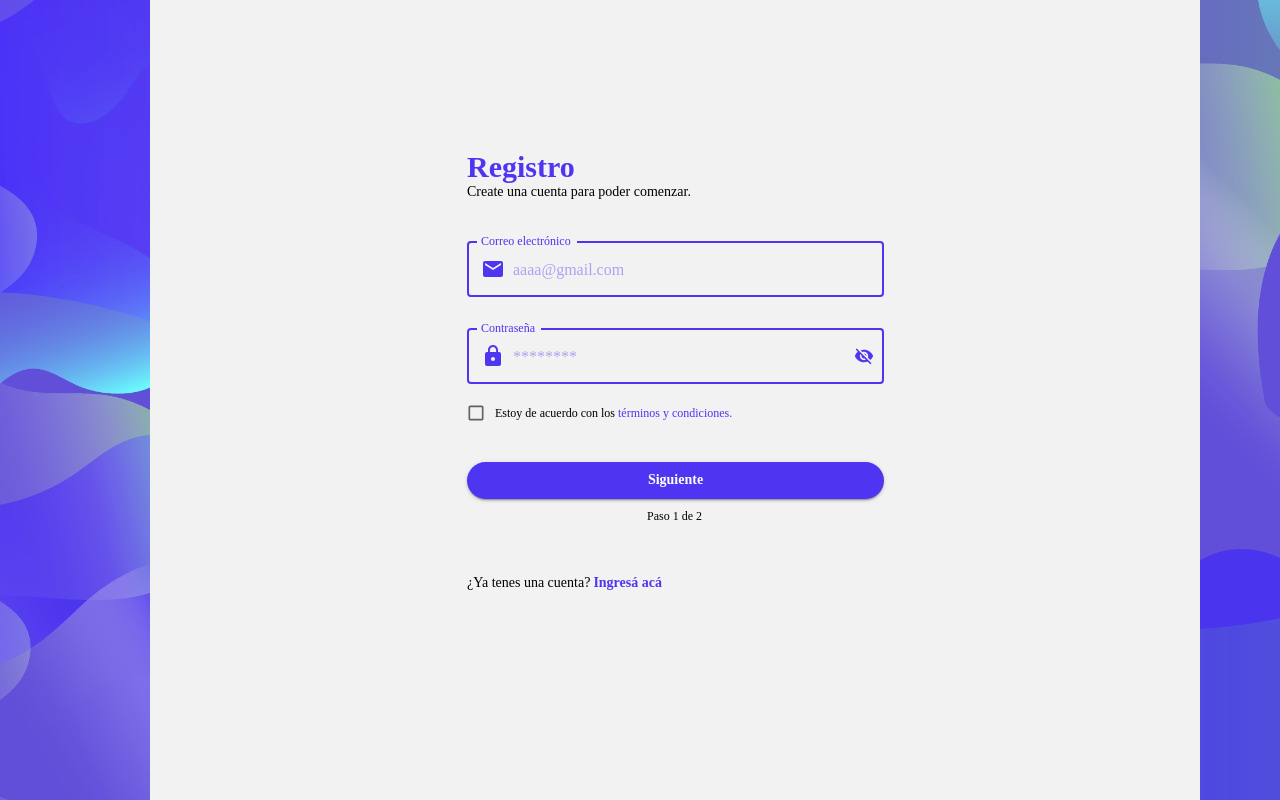
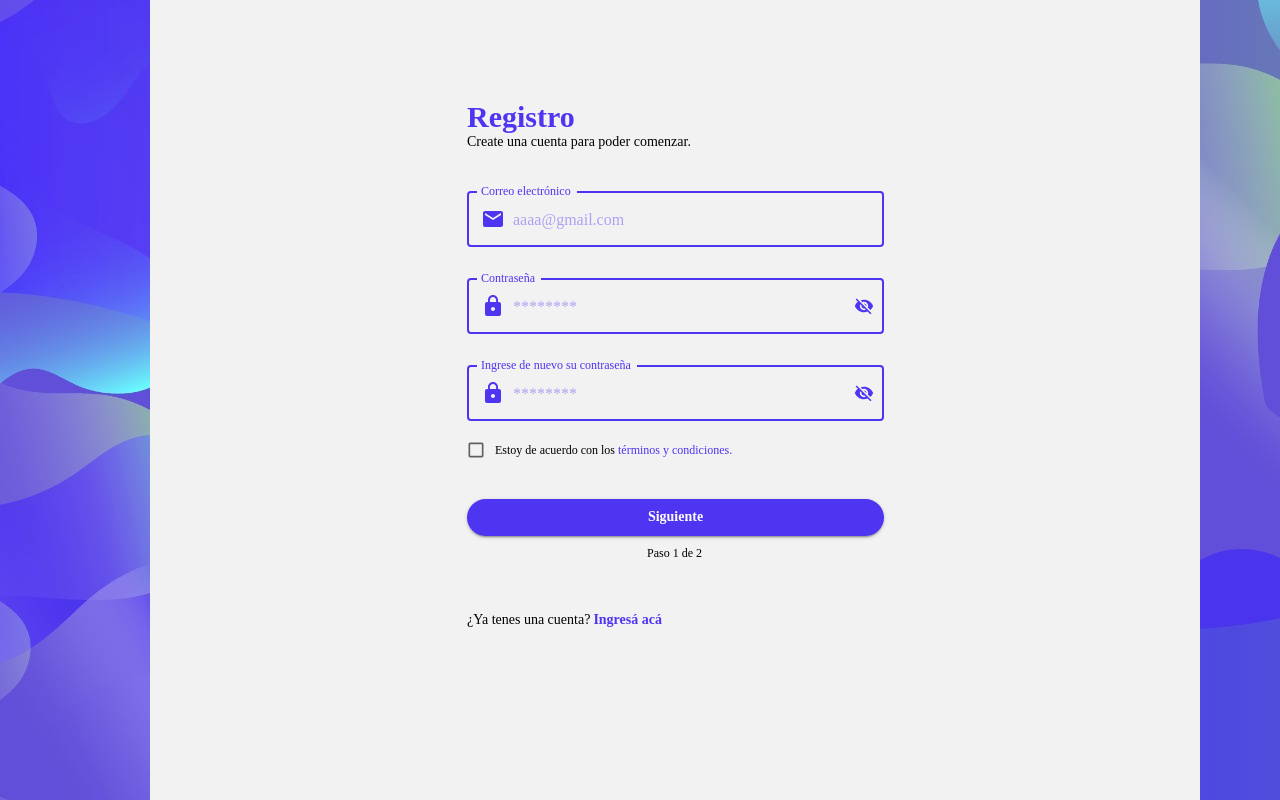
Before and after one commit to NadineBaldi/ensenian2-front, a React (Create React App) app: page /signUp in a window 1280 px wide. Built offline with nearby package versions, Linux system fonts and the light colour scheme.

Commit message:
KAN-22: DNI and File Number validations were added

```diff
--- a/src/constants/util.js
+++ b/src/constants/util.js
@@ -1,19 +1,45 @@
 const EMPTY_FIELD = "EMPTY_FIELD";
 const DIFFERENT_PASSWORD = "DIFFERENT_PASSWORD";
+const EMAIL = "email";
+const PASSWORD = "password";
+const DUPLICATED_PASS = "duplicatedPass";
+const DNI = "dni";
+const FILE_NUMBER = "fileNumber";
+
+// error messages
 const INVALID_EMAIL_FORMAT =
   "El formato del email debe ser de la forma test@test.com";
 const INVALID_PASSWORD_FORMAT =
   "La contraseña debe contener al menos 8 caracteres";
 const INVALID_NAME = "El nuevo nombre debe ser diferente al actual";
+const ERROR_TERMS_AND_CONDITIONS =
+  "*Debes aceptar los términos y condiciones para continuar.";
+const NOT_SAME_PASS = "Ambas contraseñas deben coincidir.";
+const ERROR_EMPTY_FIELDS = "El campo no puede quedar vacío";
+const INVALID_DNI_FORMAT = "El DNI debe contener al menos 7 caracteres";
+const INVALID_FILE_NUMBER_FORMAT =
+  "El número de legajo debe contener al menos 5 caracteres";
+
+// status
 const ARCHIVED_COURSE_STATUS = "Archivado";
 const PUBLISHED_COURSE_STATUS = "Publicado";
 
 module.exports = {
   EMPTY_FIELD,
   DIFFERENT_PASSWORD,
+  EMAIL,
+  PASSWORD,
+  DUPLICATED_PASS,
+  DNI,
+  FILE_NUMBER,
   INVALID_NAME,
   INVALID_EMAIL_FORMAT,
   INVALID_PASSWORD_FORMAT,
+  ERROR_TERMS_AND_CONDITIONS,
+  NOT_SAME_PASS,
+  ERROR_EMPTY_FIELDS,
+  INVALID_DNI_FORMAT,
+  INVALID_FILE_NUMBER_FORMAT,
   ARCHIVED_COURSE_STATUS,
   PUBLISHED_COURSE_STATUS,
 };
--- a/src/pages/signUp/SignUpView.js
+++ b/src/pages/signUp/SignUpView.js
@@ -12,6 +12,7 @@ const SignUp = () => {
   const [values, setValues] = useState({
     email: "",
     password: "",
+    duplicatedPass: "",
     name: "",
     lastName: "",
     birthdate: "",
@@ -19,7 +20,7 @@ const SignUp = () => {
     provinceSelected: "",
     city: "",
     domicile: "",
-    registrationNumber: "",
+    fileNumber: "",
     university: "",
   });
 
@@ -27,6 +28,7 @@ const SignUp = () => {
   const [errorMessages, setErrorMessages] = useState({
     email: "",
     password: "",
+    duplicatedPass: "",
     name: "",
     lastName: "",
     birthdate: "",
@@ -34,7 +36,7 @@ const SignUp = () => {
     provinceSelected: "",
     city: "",
     domicile: "",
-    registrationNumber: "",
+    fileNumber: "",
     university: "",
   });
 
--- a/src/pages/signUp/components/signUpStep1/SignUpStep1View.js
+++ b/src/pages/signUp/components/signUpStep1/SignUpStep1View.js
@@ -15,10 +15,16 @@ import LockIcon from "@mui/icons-material/Lock";
 import Visibility from "@mui/icons-material/Visibility";
 import VisibilityOff from "@mui/icons-material/VisibilityOff";
 
-// Utils
+// Constants
 import {
+  EMAIL,
+  PASSWORD,
   INVALID_EMAIL_FORMAT,
   INVALID_PASSWORD_FORMAT,
+  ERROR_TERMS_AND_CONDITIONS,
+  NOT_SAME_PASS,
+  ERROR_EMPTY_FIELDS,
+  DUPLICATED_PASS,
 } from "../../../../constants/util";
 
 const SignUpStep1 = (props) => {
@@ -34,6 +40,7 @@ const SignUpStep1 = (props) => {
   // Use states
   const [checked, setChecked] = useState(false);
   const [showPassword, setShowPassword] = useState(false);
+  const [showDuplicatedPass, setShowDuplicatedPass] = useState(false);
   const [errorTermsAndConditionsMessage, setErrorTermsAndConditionsMessage] =
     useState("");
 
@@ -45,36 +52,39 @@ const SignUpStep1 = (props) => {
   const getEmailErrorMessage = () => {
     let regex = /^[A-Z0-9._%+-]+@[A-Z0-9.-]+\.[A-Z]+$/i;
 
-    if (values["email"] === "") {
-      return "El campo no puede quedar vacío";
-    } else if (!regex.test(values["email"])) {
+    if (values[EMAIL] === "") {
+      return ERROR_EMPTY_FIELDS;
+    } else if (!regex.test(values[EMAIL])) {
       return INVALID_EMAIL_FORMAT;
     }
     return "";
   };
 
-  const getPasswordErrorMessage = () => {
-    if (values["password"] === "") {
-      return "El campo no puede quedar vacío";
-    } else if (values["email"].length <= 7) {
+  const getPasswordErrorMessage = (key) => {
+    if (values[key] === "") {
+      return ERROR_EMPTY_FIELDS;
+    } else if (values[key].length <= 7) {
       return INVALID_PASSWORD_FORMAT;
+    } else if (values[PASSWORD] !== values[DUPLICATED_PASS]) {
+      return NOT_SAME_PASS;
     }
     return "";
   };
 
   const handleClickShowPassword = () => setShowPassword((show) => !show);
 
+  const handleClickShowDuplicatedPassword = () =>
+    setShowDuplicatedPass((show) => !show);
+
   const showNextStep = () => {
-    debugger;
     const newErrorMessages = {
       email: getEmailErrorMessage(),
-      password: getPasswordErrorMessage(),
+      password: getPasswordErrorMessage(PASSWORD),
+      duplicatedPass: getPasswordErrorMessage(DUPLICATED_PASS),
     };
 
     if (!checked) {
-      setErrorTermsAndConditionsMessage(
-        "*Debes aceptar los términos y condiciones para continuar."
-      );
+      setErrorTermsAndConditionsMessage(ERROR_TERMS_AND_CONDITIONS);
     } else {
       setErrorTermsAndConditionsMessage("");
     }
@@ -84,6 +94,8 @@ const SignUpStep1 = (props) => {
     if (
       newErrorMessages.email === "" &&
       newErrorMessages.password === "" &&
+      newErrorMessages.duplicatedPass === "" &&
+      values[PASSWORD] === values[DUPLICATED_PASS] &&
       checked
     ) {
       setCurrentStep(2);
@@ -102,7 +114,7 @@ const SignUpStep1 = (props) => {
       </div>
       <div className="text-field-container">
         <TextField
-          id="email"
+          id={EMAIL}
           value={values.email}
           label="Correo electrónico"
           placeholder="aaaa@gmail.com"
@@ -117,14 +129,14 @@ const SignUpStep1 = (props) => {
             className: "text-field",
           }}
           style={{ marginTop: 11 }}
-          onChange={(event) => handleFieldChange("email", event.target.value)}
+          onChange={(event) => handleFieldChange(EMAIL, event.target.value)}
           error={!!errorMessages.email}
           helperText={errorMessages.email}
         />
       </div>
       <div className="text-field-container">
         <TextField
-          id="password"
+          id={PASSWORD}
           value={values.password}
           label="Contraseña"
           placeholder="********"
@@ -155,12 +167,49 @@ const SignUpStep1 = (props) => {
             ),
           }}
           style={{ marginTop: 11 }}
-          onChange={(event) =>
-            handleFieldChange("password", event.target.value)
-          }
+          onChange={(event) => handleFieldChange(PASSWORD, event.target.value)}
           error={!!errorMessages.password}
           helperText={errorMessages.password}
-          // onBlur={(event) => validatePassword(event.target.value)}
+        />
+      </div>
+      <div className="text-field-container">
+        <TextField
+          id={DUPLICATED_PASS}
+          value={values.duplicatedPass}
+          label="Ingrese de nuevo su contraseña"
+          placeholder="********"
+          color="primary"
+          type={showDuplicatedPass ? "text" : "password"}
+          focused
+          InputProps={{
+            startAdornment: (
+              <InputAdornment position="start">
+                <LockIcon color="primary" />
+              </InputAdornment>
+            ),
+            className: "text-field",
+            endAdornment: (
+              <InputAdornment position="end">
+                <IconButton
+                  aria-label="toggle password visibility"
+                  onClick={handleClickShowDuplicatedPassword}
+                  edge="end"
+                >
+                  {showDuplicatedPass ? (
+                    <Visibility fontSize="small" color="primary" />
+                  ) : (
+                    <VisibilityOff fontSize="small" color="primary" />
+                  )}
+                </IconButton>
+              </InputAdornment>
+            ),
+          }}
+          style={{ marginTop: 11 }}
+          onChange={(event) =>
+            handleFieldChange(DUPLICATED_PASS, event.target.value)
+          }
+          error={!!errorMessages.duplicatedPass}
+          helperText={errorMessages.duplicatedPass}
         />
       </div>
       <div className="terms-and-conditions-container-with-error">
--- a/src/pages/signUp/components/signUpStep2/SignUpStep2View.js
+++ b/src/pages/signUp/components/signUpStep2/SignUpStep2View.js
@@ -16,6 +16,13 @@ import ArrowBackIcon from "@mui/icons-material/ArrowBack";
 
 // Constants
 import { universities, provinces } from "../../../../constants/signUp";
+import {
+  DNI,
+  FILE_NUMBER,
+  ERROR_EMPTY_FIELDS,
+  INVALID_DNI_FORMAT,
+  INVALID_FILE_NUMBER_FORMAT,
+} from "../../../../constants/util";
 
 const SignUpStep2 = (props) => {
   const {
@@ -62,16 +69,32 @@ const SignUpStep2 = (props) => {
     let hasErrors = false;
     const newErrorMessages = {};
 
+    if (values[DNI].length <= 6) {
+      newErrorMessages[DNI] = INVALID_DNI_FORMAT;
+    } else {
+      newErrorMessages[DNI] = "";
+    }
+
+    if (values[FILE_NUMBER].length <= 4) {
+      newErrorMessages[FILE_NUMBER] = INVALID_FILE_NUMBER_FORMAT;
+    } else {
+      newErrorMessages[FILE_NUMBER] = "";
+    }
+
     for (const fieldName in values) {
       if (values[fieldName].trim() === "") {
-        newErrorMessages[fieldName] = "El campo no puede quedar vacío";
+        newErrorMessages[fieldName] = ERROR_EMPTY_FIELDS;
         hasErrors = true;
       }
     }
 
     setErrorMessages(newErrorMessages);
 
-    if (!hasErrors) {
+    if (
+      !hasErrors &&
+      newErrorMessages.dni === "" &&
+      newErrorMessages.fileNumber === ""
+    ) {
       window.location.href = "http://localhost:3000/login";
     }
   };
@@ -236,9 +259,9 @@ const SignUpStep2 = (props) => {
         </div>
         <div className="item-container">
           <TextField
-            id="matricula"
-            value={values.registrationNumber}
-            label="Número de matrícula"
+            id="fileNumber"
+            value={values.fileNumber}
+            label="Número de legajo"
             color="primary"
             type="number"
             focused
@@ -248,10 +271,10 @@ const SignUpStep2 = (props) => {
             style={{ marginTop: 11 }}
             fullWidth
             onChange={(event) =>
-              handleFieldChange("registrationNumber", event.target.value)
+              handleFieldChange("fileNumber", event.target.value)
             }
-            error={!!errorMessages.registrationNumber}
-            helperText={errorMessages.registrationNumber}
+            error={!!errorMessages.fileNumber}
+            helperText={errorMessages.fileNumber}
           />
         </div>
       </div>
--- a/src/pages/signUp/styles.scss
+++ b/src/pages/signUp/styles.scss
@@ -14,7 +14,7 @@
 }
 
 .signUp-title-container {
-  padding: $font-size-150 316px $font-size-10 317px;
+  padding: $font-size-100 316px $font-size-10 317px;
   text-align: left;
   display: flex;
   flex-direction: column;
```
